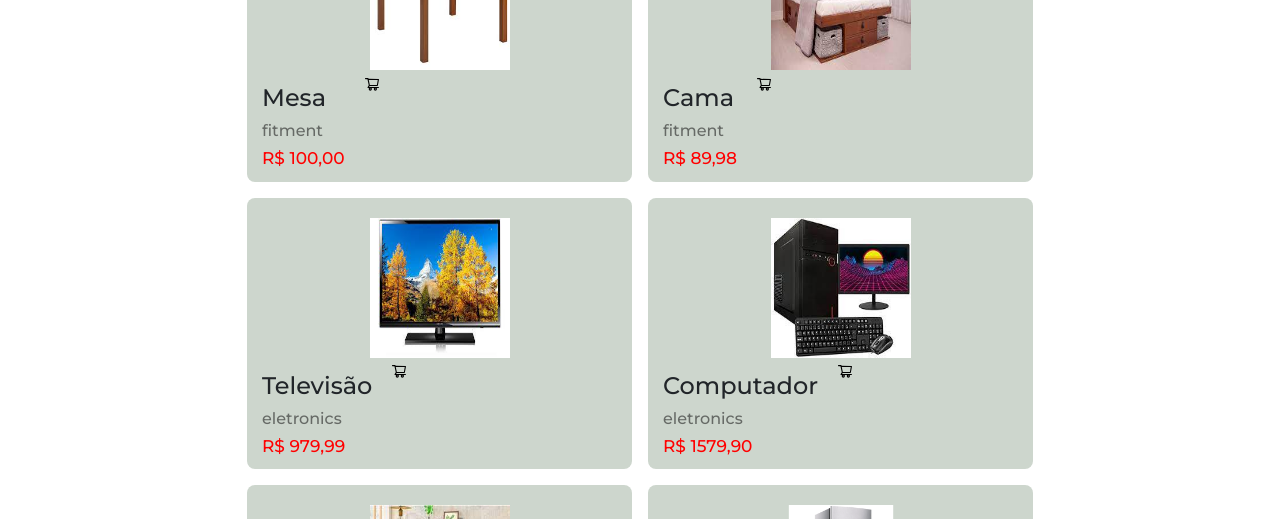
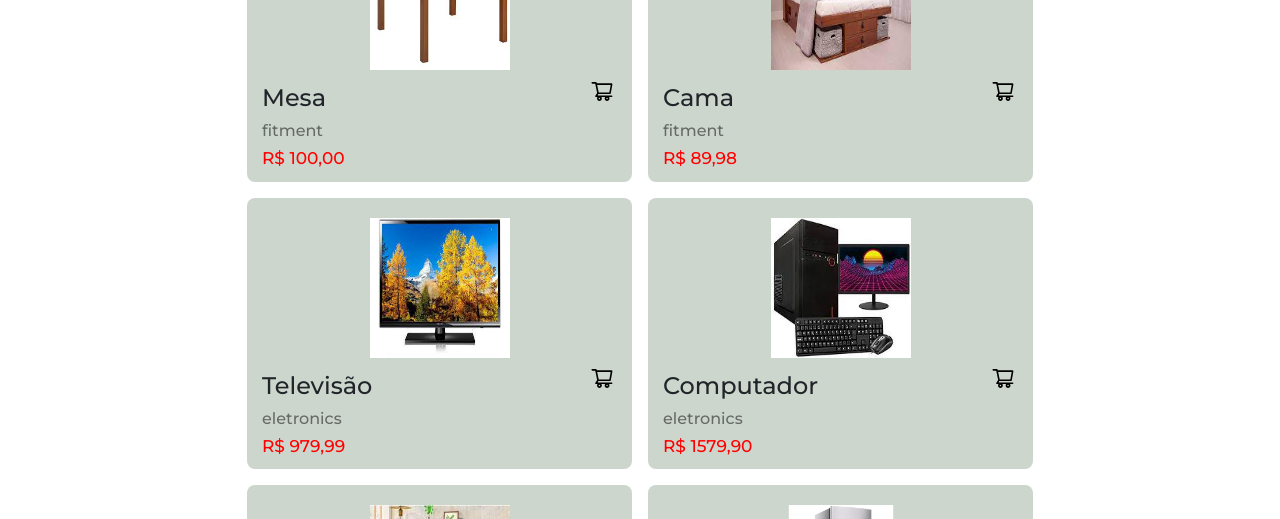
Before and after one commit to davimoreiraa/React-store, a Next.js app: page /Home in a window 1280 px wide. Shown: the part 180-699 px from the top of the page. Built offline with nearby package versions, Linux system fonts and the light colour scheme.

Commit message:
update product card

```diff
--- a/src/components/CartButton/index.jsx
+++ b/src/components/CartButton/index.jsx
@@ -6,6 +6,6 @@ import { AiOutlineShoppingCart } from 'react-icons/ai';
 
 export default function CartButton() {
   return (
-    <button className={`${styles.cart_btn}`}> <AiOutlineShoppingCart/> </button>
+    <button className={`${styles.cart_btn} rounded-3`}> <AiOutlineShoppingCart/> </button>
   )
 }
--- a/src/components/CartButton/styles.module.css
+++ b/src/components/CartButton/styles.module.css
@@ -1,4 +1,10 @@
 .cart_btn {
   border: none;
-   background-color: transparent;
+  background-color: transparent;
+  color: #000;
+  font-size: 1.5em;
  }
+
+ .cart_btn:hover {
+  background-color: rgb(154, 148, 152);
+ }
--- a/src/components/ProductCard/index.jsx
+++ b/src/components/ProductCard/index.jsx
@@ -12,7 +12,7 @@ export default function ProductCard({name, type, price, img}) {
             <img src={`../../../images/${img}`} className={styles.product_img}/>
           </div>
         </div>
-        <div className={`d-flex`}>
+        <div className={`d-flex justify-content-between`}>
           <div className={`${styles.infos}`}>
             <p className={styles.name}>{name}</p>
             <p className={styles.type}>{type}</p>
```
